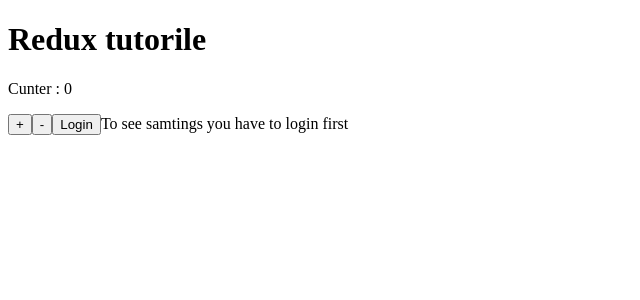
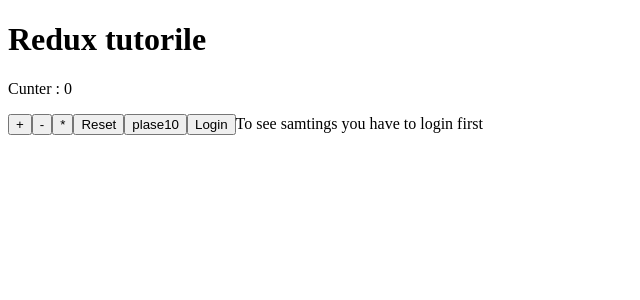
Before and after one commit to JawadErfani01/Redux-todolist, a React (Create React App) app: page / in a window 1280 px wide. Shown: the top 300 px of the page, without its empty margins (0-640 px from the left). Built offline with nearby package versions, Linux system fonts and the light colour scheme.

Commit message:
more example added to redux turorile

```diff
--- a/src/App.js
+++ b/src/App.js
@@ -1,17 +1,58 @@
-import { useSelector,useDispatch } from "react-redux";
+import { useSelector, useDispatch } from "react-redux";
 
-import { increment,decrement,signIn} from './actions/index';
+import {
+  increment,
+  decrement,
+  signIn,
+  multi,
+  reset,
+  plase,
+} from "./actions/index";
 function App() {
   const counter = useSelector((state) => state.counter);
   const login = useSelector((state) => state.login);
-  const dispath=useDispatch()
+  const dispath = useDispatch();
   return (
     <main className="flex flex-col font-serif justify-center items-center text-white  h-screen bg-slate-800">
       <h1 className="text-4xl capitalize ">Redux tutorile</h1>
       <p>Cunter : {counter}</p>
-      <button className="px-6 my-2  py-2  bg-blue-500 rounded-xl  " onClick={() => dispath(increment())}>+</button>
-      <button className="px-6 my-2  py-2  bg-blue-500 rounded-xl  " onClick={() => dispath(decrement())}>-</button>
-      <button className="px-6 my-2  py-2  bg-blue-500 rounded-xl  " onClick={() => dispath(signIn())}>{login?'logOut':'Login'}</button>
+      <button
+        className="px-6 my-2  py-2  bg-blue-500 rounded-xl  "
+        onClick={() => dispath(increment())}
+      >
+        +
+      </button>
+      <button
+        className="px-6 my-2  py-2  bg-blue-500 rounded-xl  "
+        onClick={() => dispath(decrement())}
+      >
+        -
+      </button>
+      <button
+        className="px-6 my-2  py-2  bg-blue-500 rounded-xl  "
+        onClick={() => dispath(multi())}
+      >
+        *
+      </button>
+      <button
+        className="px-6 my-2  py-2  bg-blue-500 rounded-xl  "
+        onClick={() => dispath(reset())}
+      >
+        Reset
+      </button>
+      <button
+        className="px-6 my-2  py-2  bg-blue-500 rounded-xl  "
+        onClick={() => dispath(plase())}
+      >
+        plase10
+      </button>
+      <button
+        className="px-6 my-2  py-2  bg-blue-500 rounded-xl  "
+        onClick={() => dispath(signIn())}
+      >
+        {login ? "logOut" : "Login"}
+      </button>
+
       {login
         ? "You sign in to my page now you can see everytings"
         : "To see samtings you have to login first"}
--- a/src/actions/index.js
+++ b/src/actions/index.js
@@ -1,15 +1,32 @@
-export const increment=()=>{
-    return {
-        type:'INCREMENT'
-    }
+export const increment = () => {
+  return {
+    type: "INCREMENT",
+  };
+};
+export const decrement = () => {
+  return {
+    type: "DECREMENT",
+  };
+};
+
+export const multi = () => {
+  return {
+    type: "multi",
+  };
+};
+export const reset = () => {
+  return {
+    type: "reset",
+  };
+};
+export const plase=()=>{
+  return {
+    type: "PLASE",
+  };
+
 }
-export const decrement=()=>{
-    return {
-        type:'DECREMENT'
-    }
-}
-export const signIn=()=>{
-    return {
-        type:'SIGN_IN'
-    }
-}
+export const signIn = () => {
+  return {
+    type: "SIGN_IN",
+  };
+};
--- a/src/rerducers/counter.js
+++ b/src/rerducers/counter.js
@@ -1,9 +1,27 @@
 const counterReducers = (state = 0, action) => {
   switch (action.type) {
     case "INCREMENT":
-      return state + 1;
+      if (state === 10) {
+        return (state = 0);
+      } else {
+        return state + 1;
+      }
     case "DECREMENT":
-      return state - 1;
+      if (state === 0) {
+        return (state = 10);
+      } else {
+        return state - 1;
+      }
+    case "multi":
+      if (state === 4294967296) {
+        return (state = 2);
+      } else {
+        return state * state;
+      }
+    case "reset":
+      return (state = 0);
+      case "PLASE":
+        return state+10
     default:
       return state;
   }
--- a/src/rerducers/index.js
+++ b/src/rerducers/index.js
@@ -6,4 +6,4 @@
   counter: counterReducers,
   login: loggedReducer,
 });
-export default allReducers
+export default allReducers;
```
